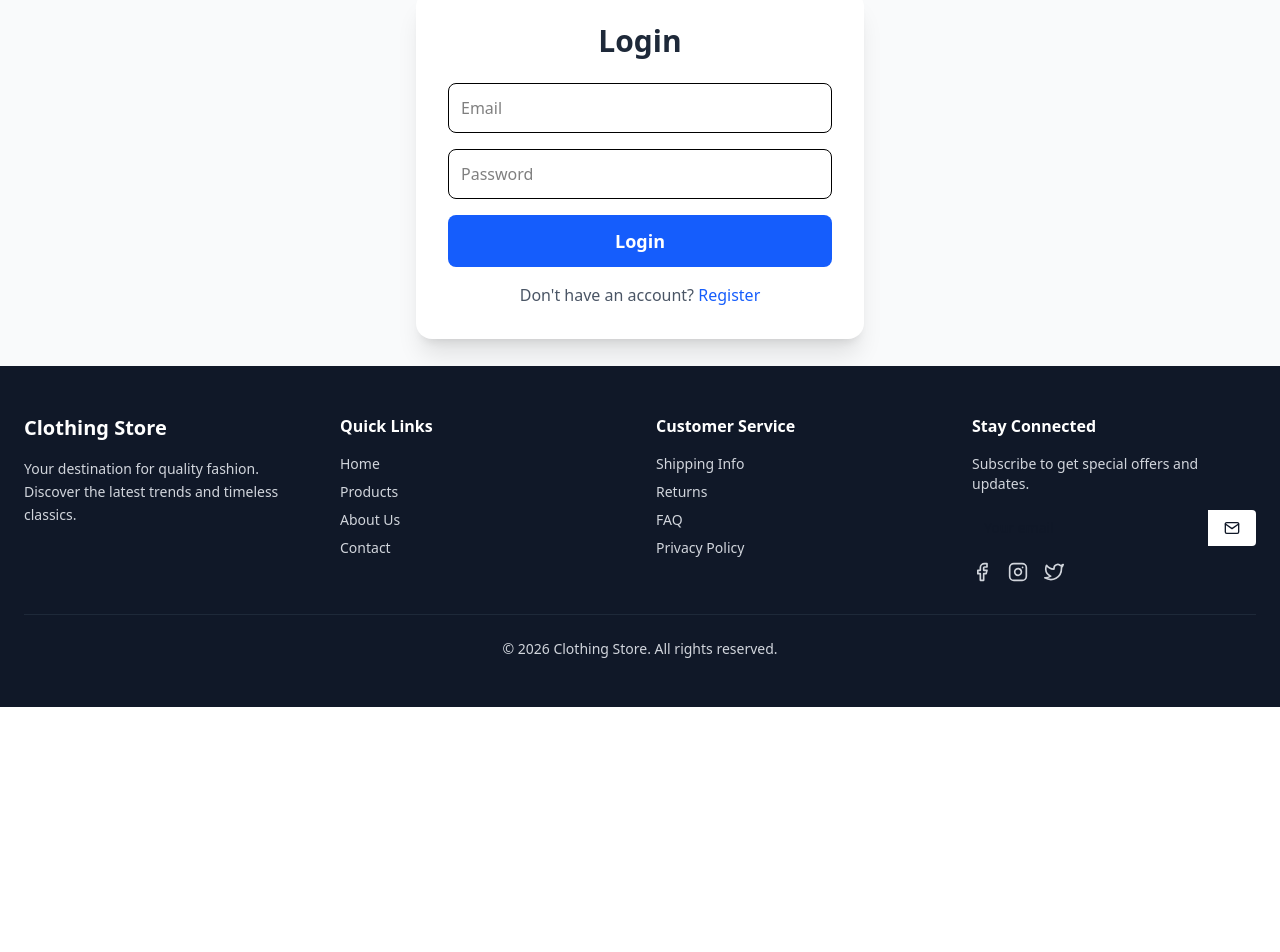
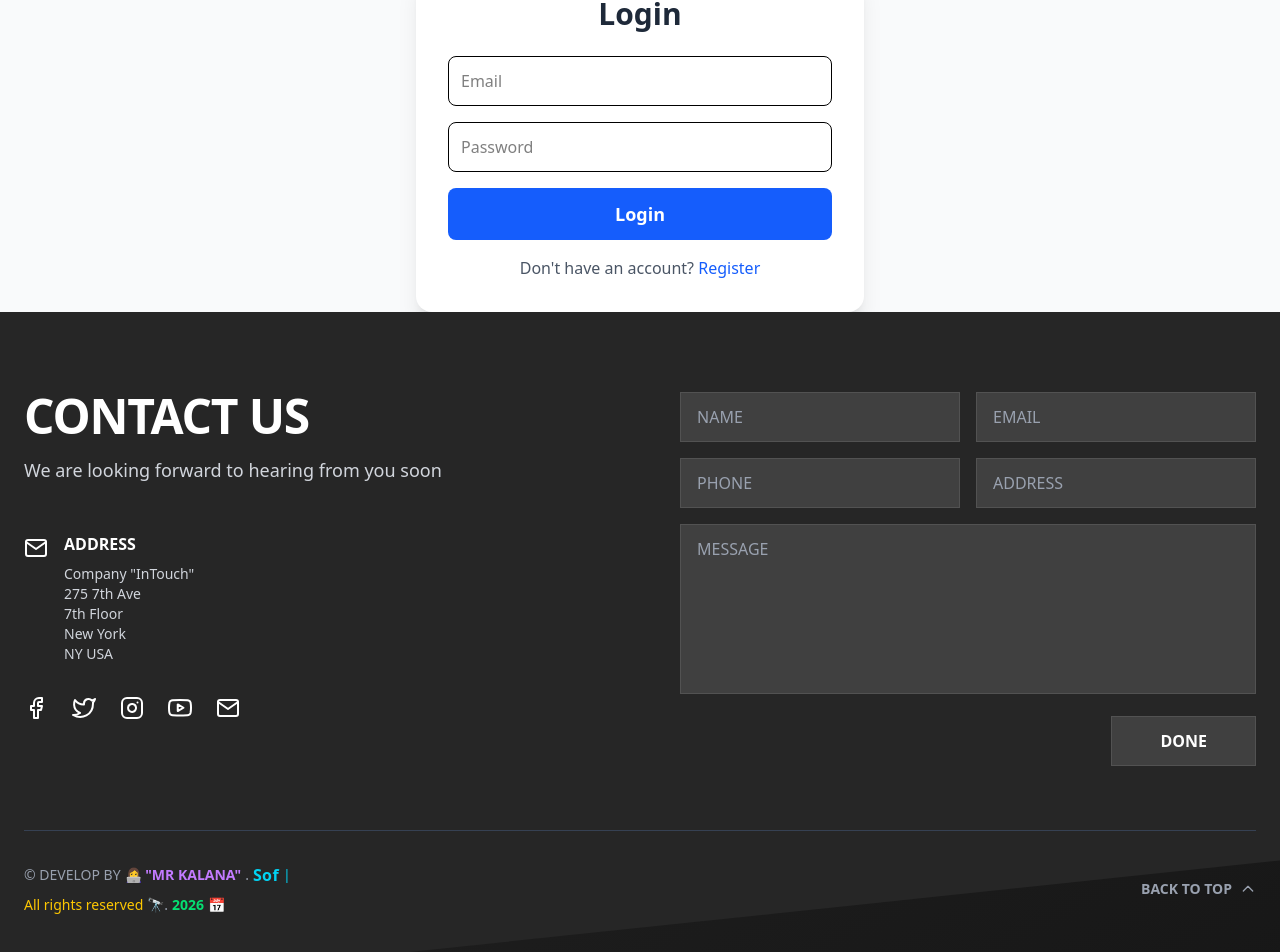
Before and after one commit to Kalana-maduranga001/Rad_project_fronted-, a React (Vite) app: page /login in a window 1280 px wide. Shown: the part 93-1045 px from the top of the page. Before the commit the page ends 800 px from the top, so only its background shows below. Built offline with nearby package versions, Linux system fonts and the light colour scheme.

Commit message:
update full clothing brand ui

```diff
--- a/src/components/Footer.tsx
+++ b/src/components/Footer.tsx
@@ -1,92 +1,157 @@
-import { Link } from "react-router-dom"
-import { FiFacebook, FiInstagram, FiTwitter, FiMail } from "react-icons/fi"
+import { FiFacebook, FiTwitter, FiMail, FiInstagram, FiYoutube } from "react-icons/fi"
+import { useState, useEffect } from "react"
 
 export default function Footer() {
+  const [roleIndex, setRoleIndex] = useState(0);
+  const [displayText, setDisplayText] = useState("");
+  const [isDeleting, setIsDeleting] = useState(false);
+
+  const roles = [
+    "Fullstack Developer",
+    "Software Engineer",
+    "UI UX Developer"
+  ];
+
+  useEffect(() => {
+    const currentRole = roles[roleIndex];
+    const timeout = setTimeout(() => {
+      if (!isDeleting) {
+        // Typing
+        if (displayText.length < currentRole.length) {
+          setDisplayText(currentRole.substring(0, displayText.length + 1));
+        } else {
+          // Pause before deleting
+          setTimeout(() => setIsDeleting(true), 2000);
+        }
+      } else {
+        // Deleting
+        if (displayText.length > 0) {
+          setDisplayText(currentRole.substring(0, displayText.length - 1));
+        } else {
+          setIsDeleting(false);
+          setRoleIndex((prev) => (prev + 1) % roles.length);
+        }
+      }
+    }, isDeleting ? 50 : 100);
+
+    return () => clearTimeout(timeout);
+  }, [displayText, isDeleting, roleIndex]);
+
   return (
-    <footer className="bg-gray-900 text-gray-300 mt-auto">
-      <div className="max-w-7xl mx-auto px-6 py-12">
-        <div className="grid grid-cols-1 md:grid-cols-4 gap-8">
+    <footer className="relative bg-neutral-900 text-white mt-auto overflow-hidden">
+      {/* Diagonal background */}
+      <div className="absolute inset-0 bg-gradient-to-br from-neutral-800 to-neutral-900">
+        <div className="absolute top-0 right-0 w-full h-full bg-neutral-800 transform origin-top-left -skew-y-6"></div>
+      </div>
 
-          {/* Company Info */}
+      <div className="relative max-w-7xl mx-auto px-6 py-20">
+        <div className="grid grid-cols-1 lg:grid-cols-2 gap-12 lg:gap-20">
+
+          {/* Left Side - Contact Info */}
           <div>
-            <h3 className="text-white text-xl font-bold mb-4">Clothing Store</h3>
-            <p className="text-sm leading-relaxed">
-              Your destination for quality fashion. Discover the latest trends and timeless classics.
-            </p>
-          </div>
+            <h2 className="text-5xl font-bold mb-4 tracking-tight">CONTACT US</h2>
+            <p className="text-gray-300 mb-12 text-lg">We are looking forward to hearing from you soon</p>
 
-          {/* Quick Links */}
-          <div>
-            <h4 className="text-white font-semibold mb-4">Quick Links</h4>
-            <ul className="space-y-2 text-sm">
-              <li>
-                <Link to="/" className="hover:text-white transition">Home</Link>
-              </li>
-              <li>
-                <Link to="/products" className="hover:text-white transition">Products</Link>
-              </li>
-              <li>
-                <Link to="/about" className="hover:text-white transition">About Us</Link>
-              </li>
-              <li>
-                <Link to="/contact" className="hover:text-white transition">Contact</Link>
-              </li>
-            </ul>
-          </div>
-
-          {/* Customer Service */}
-          <div>
-            <h4 className="text-white font-semibold mb-4">Customer Service</h4>
-            <ul className="space-y-2 text-sm">
-              <li>
-                <Link to="/shipping" className="hover:text-white transition">Shipping Info</Link>
-              </li>
-              <li>
-                <Link to="/returns" className="hover:text-white transition">Returns</Link>
-              </li>
-              <li>
-                <Link to="/faq" className="hover:text-white transition">FAQ</Link>
-              </li>
-              <li>
-                <Link to="/privacy" className="hover:text-white transition">Privacy Policy</Link>
-              </li>
-            </ul>
-          </div>
-
-          {/* Newsletter */}
-          <div>
-            <h4 className="text-white font-semibold mb-4">Stay Connected</h4>
-            <p className="text-sm mb-4">Subscribe to get special offers and updates.</p>
-            <div className="flex mb-4">
-              <input
-                type="email"
-                placeholder="Your email"
-                className="flex-1 px-3 py-2 text-sm text-gray-900 rounded-l focus:outline-none"
-              />
-              <button className="bg-white text-gray-900 px-4 py-2 rounded-r hover:bg-gray-100 transition">
-                <FiMail />
-              </button>
+            <div className="mb-8">
+              <div className="flex items-start mb-4">
+                <FiMail className="text-2xl mt-1 mr-4" />
+                <div>
+                  <h4 className="font-semibold mb-2">ADDRESS</h4>
+                  <p className="text-gray-300 text-sm">Company "InTouch"</p>
+                  <p className="text-gray-300 text-sm">275 7th Ave</p>
+                  <p className="text-gray-300 text-sm">7th Floor</p>
+                  <p className="text-gray-300 text-sm">New York</p>
+                  <p className="text-gray-300 text-sm">NY USA</p>
+                </div>
+              </div>
             </div>
 
             {/* Social Media */}
-            <div className="flex space-x-4 text-xl">
-              <a href="#" className="hover:text-white transition">
+            <div className="flex space-x-6 text-2xl">
+              <a href="#" className="hover:text-gray-400 transition">
                 <FiFacebook />
               </a>
-              <a href="#" className="hover:text-white transition">
+              <a href="#" className="hover:text-gray-400 transition">
+                <FiTwitter />
+              </a>
+              <a href="#" className="hover:text-gray-400 transition">
                 <FiInstagram />
               </a>
-              <a href="#" className="hover:text-white transition">
-                <FiTwitter />
+              <a href="#" className="hover:text-gray-400 transition">
+                <FiYoutube />
               </a>
+              <a href="#" className="hover:text-gray-400 transition">
+                <FiMail />
+              </a>
+            </div>
+          </div>
+
+          {/* Right Side - Contact Form */}
+          <div>
+            <div className="grid grid-cols-2 gap-4 mb-4">
+              <input
+                type="text"
+                placeholder="NAME"
+                className="bg-neutral-700 border border-neutral-600 px-4 py-3 text-white placeholder-gray-400 focus:outline-none focus:ring-2 focus:ring-gray-500 focus:border-gray-500"
+              />
+              <input
+                type="email"
+                placeholder="EMAIL"
+                className="bg-neutral-700 border border-neutral-600 px-4 py-3 text-white placeholder-gray-400 focus:outline-none focus:ring-2 focus:ring-gray-500 focus:border-gray-500"
+              />
+            </div>
+
+            <div className="grid grid-cols-2 gap-4 mb-4">
+              <input
+                type="tel"
+                placeholder="PHONE"
+                className="bg-neutral-700 border border-neutral-600 px-4 py-3 text-white placeholder-gray-400 focus:outline-none focus:ring-2 focus:ring-gray-500 focus:border-gray-500"
+              />
+              <input
+                type="text"
+                placeholder="ADDRESS"
+                className="bg-neutral-700 border border-neutral-600 px-4 py-3 text-white placeholder-gray-400 focus:outline-none focus:ring-2 focus:ring-gray-500 focus:border-gray-500"
+              />
+            </div>
+
+            <textarea
+              placeholder="MESSAGE"
+              rows={6}
+              className="w-full bg-neutral-700 border border-neutral-600 px-4 py-3 text-white placeholder-gray-400 focus:outline-none focus:ring-2 focus:ring-gray-500 focus:border-gray-500 mb-4 resize-none"
+            ></textarea>
+
+            <div className="flex justify-end">
+              <button className="bg-neutral-700 border border-neutral-600 hover:bg-neutral-600 px-12 py-3 text-white font-semibold transition">
+                DONE
+              </button>
             </div>
           </div>
 
         </div>
 
         {/* Bottom Bar */}
-        <div className="border-t border-gray-800 mt-8 pt-6 text-sm text-center">
-          <p>&copy; {new Date().getFullYear()} Clothing Store. All rights reserved.</p>
+        <div className="mt-16 pt-8 border-t border-gray-700 flex flex-col md:flex-row justify-between items-center gap-4 text-sm text-gray-400">
+          <div className="text-center md:text-left">
+            <p className="flex items-center justify-center md:justify-start flex-wrap gap-1">
+              <span>&copy; DEVELOP BY</span>
+              <span className="text-purple-400 font-semibold">👩‍💻 "MR KALANA"</span>
+              <span>.</span>
+              <span className="text-cyan-400 font-bold text-base tracking-wide">{displayText}</span>
+              <span className="text-cyan-400 animate-pulse font-bold">|</span>
+            </p>
+            <p className="mt-2">
+              <span className="text-yellow-400 font-medium">All rights reserved</span>
+              <span className="mx-1">🔭.</span>
+              <span className="text-green-400 font-semibold">2026</span>
+              <span className="ml-1">📅</span>
+            </p>
+          </div>
+          <button className="hover:text-white transition flex items-center gap-2 font-semibold">
+            BACK TO TOP
+            <svg className="w-4 h-4" fill="none" stroke="currentColor" viewBox="0 0 24 24">
+              <path strokeLinecap="round" strokeLinejoin="round" strokeWidth={2} d="M5 15l7-7 7 7" />
+            </svg>
+          </button>
         </div>
       </div>
     </footer>
```
